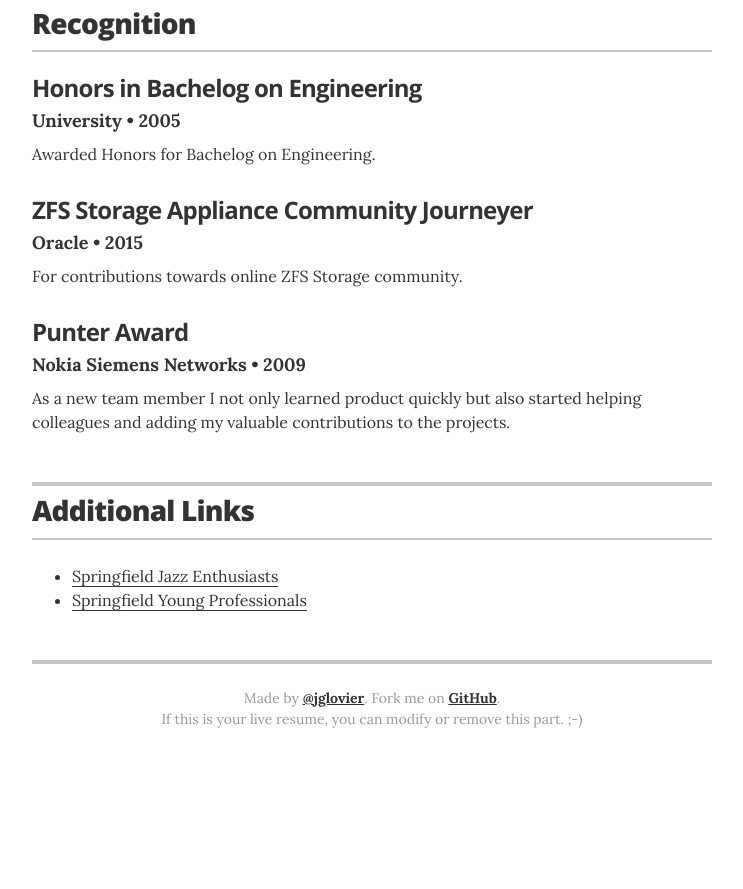
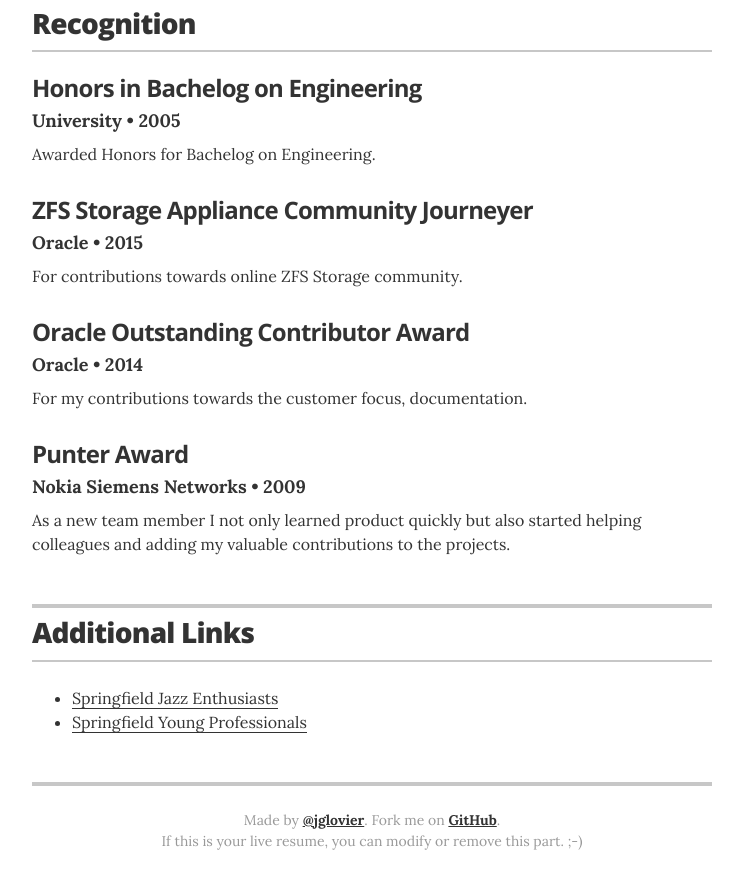
Before and after one commit to nitinkushwah/nitinkushwah.github.io, a Jekyll site: the page built from index.html, in a window 1280 px wide and 900 px high, scrolled down 2702 px. Shown: the top 889 px of the window, without its empty margins (268-1011 px from the left). Built offline with Jekyll 4.4.1, drawn with Linux system fonts in a browser that asks for light colours; before the commit the page ends 3480 px from its top, so only the background shows below that.

Commit message:
Update recognitions.yml

```diff
--- a/_data/recognitions.yml
+++ b/_data/recognitions.yml
@@ -9,6 +9,11 @@
   year: 2015
   summary: For contributions towards online ZFS Storage community.
 
+- award: Oracle Outstanding Contributor Award
+  organization: Oracle
+  year: 2014
+  summary: For my contributions towards the customer focus, documentation.
+
 - award: Punter Award
   organization: Nokia Siemens Networks
   year: 2009
```
